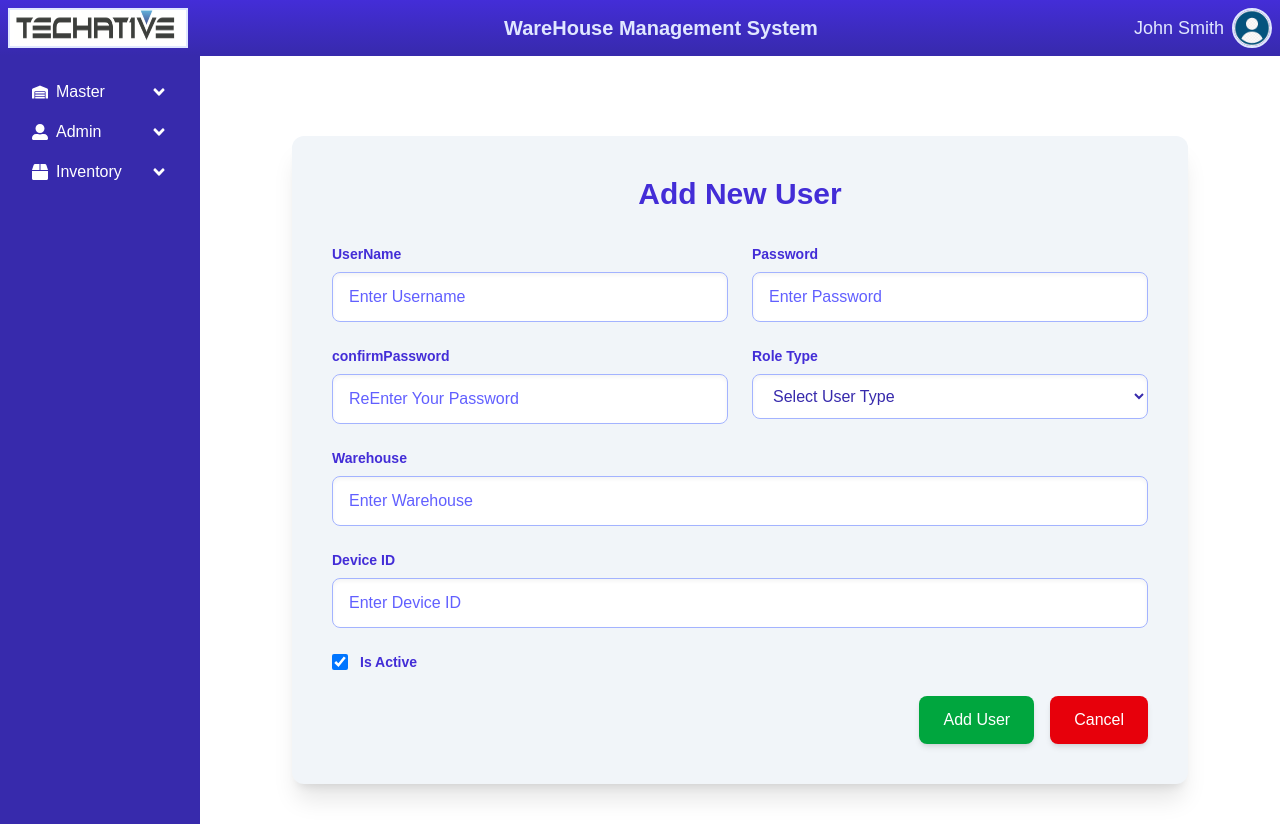
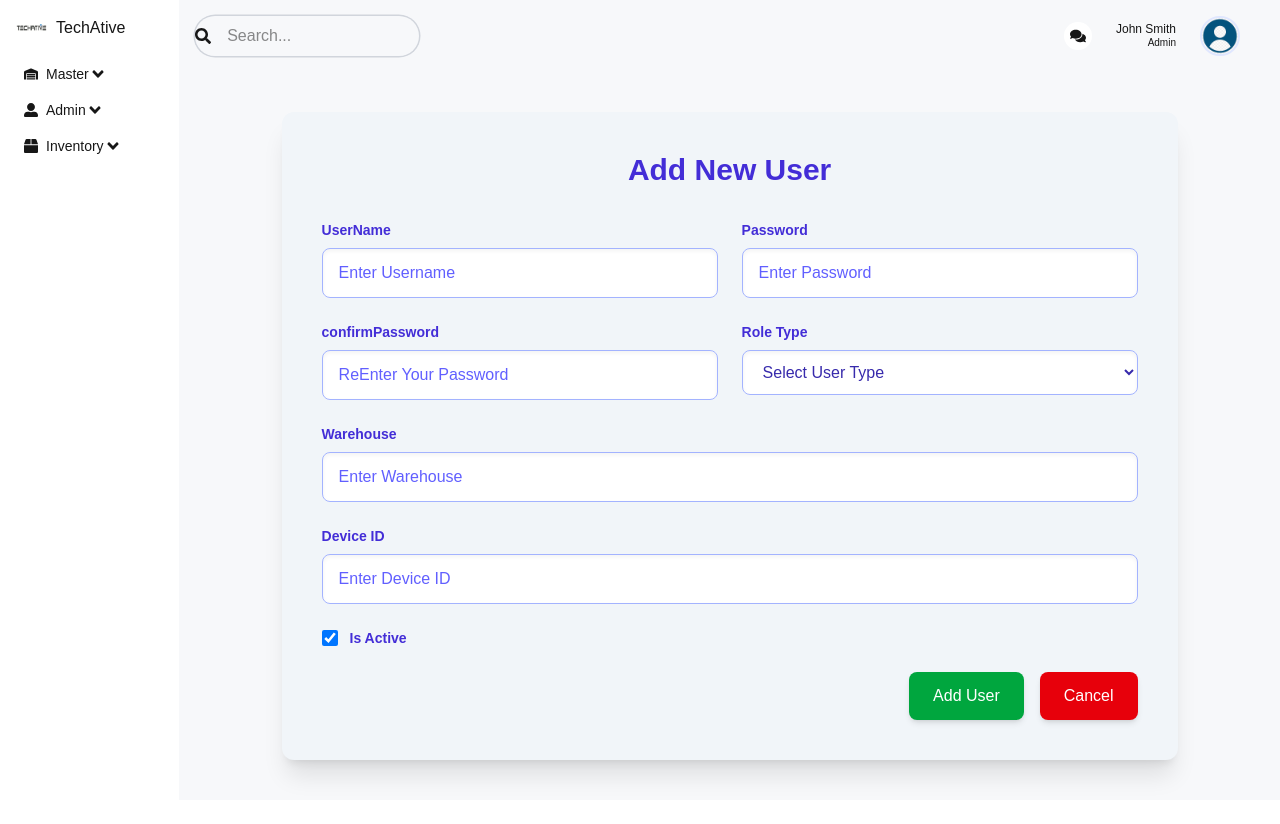
Before and after one commit to karthika3-k/WMSReactApp, a Next.js app: page /pages/adduser in a window 1280 px wide. After the commit the page ends 800 px from the top, so only its background shows below. Built offline with nearby package versions, Linux system fonts and the light colour scheme.

Commit message:
Initial Commit

```diff
--- a/src/app/auth/Login/page.tsx
+++ b/src/app/auth/Login/page.tsx
@@ -43,6 +43,7 @@ const LoginPage: React.FC = () => {
             }
             else {
                 localStorage.setItem('userName', username)
+                // localStorage.setItem('userRole', "Admin")
                 router.push('/pages/dashboard');
             }
 
--- a/src/app/component/Form/AddUserForm.tsx
+++ b/src/app/component/Form/AddUserForm.tsx
@@ -3,7 +3,11 @@ import { useRouter, useSearchParams } from "next/navigation";
 import { useEffect, useState } from "react";
 import api from "@/app/services/api";
 import { showErrorToast, showSuccessToast } from "@/app/utils/toastConfig";
-const user = localStorage.getItem("userName");
+//const user = localStorage.getItem("userName");
+let user=null
+if (typeof window !== "undefined") {
+    user = localStorage.getItem("userName");
+  }
 const AddUserForm: React.FC = () => {
     const [formData, setFormData] = useState({
         userId: 0,
--- a/src/app/component/Form/Dashboard.tsx
+++ b/src/app/component/Form/Dashboard.tsx
@@ -1,78 +1,33 @@
 "use client";
+import Link from 'next/link';
 import React from 'react';
+import Image from 'next/image';
+import Sidebar from '../Sidebar/Sidebar';
+import Navbar from '../Navbar/Navbar';
 
-const Dashboard: React.FC = () => {
+interface DashboardProps {
+  children: React.ReactNode;
+}
+const Dashboard: React.FC<DashboardProps> = ({ children }) => {
   return (
-    <div className="flex h-screen bg-gray-100">
-      {/* Sidebar */}
-      {/* <div className="w-64 bg-gray-800 text-white p-4">
-        <h2 className="text-xl font-bold text-center mb-8">Dashboard</h2>
-        <ul className="space-y-4">
-          <li><a href="#" className="block py-2 px-4 hover:bg-gray-700 rounded">Home</a></li>
-          <li><a href="#" className="block py-2 px-4 hover:bg-gray-700 rounded">Users</a></li>
-          <li><a href="#" className="block py-2 px-4 hover:bg-gray-700 rounded">Settings</a></li>
-          <li><a href="#" className="block py-2 px-4 hover:bg-gray-700 rounded">Analytics</a></li>
-        </ul>
-      </div> */}
-
-      {/* Main content area */}
-      <div className="flex-1 p-8">
-        {/* Header */}
-        {/* <div className="flex items-center justify-between mb-6">
-          <h1 className="text-2xl font-semibold">Welcome to Your Dashboard</h1>
-          <button className="px-4 py-2 bg-blue-500 text-white rounded-md hover:bg-blue-600 transition">Logout</button>
-        </div> */}
-
-        {/* Dashboard Widgets */}
-        <div className="grid grid-cols-3 gap-6">
-          {/* Widget 1 */}
-          {/* <div className="bg-white p-6 rounded-lg shadow-lg">
-            <h3 className="text-xl font-semibold mb-4">User Statistics</h3>
-            <p className="text-2xl font-bold text-blue-500">1,234</p>
-            <p className="text-sm text-gray-600">Total Users</p>
-          </div> */}
-
-          {/* Widget 2 */}
-          {/* <div className="bg-white p-6 rounded-lg shadow-lg">
-            <h3 className="text-xl font-semibold mb-4">Revenue</h3>
-            <p className="text-2xl font-bold text-green-500">$12,345</p>
-            <p className="text-sm text-gray-600">Total Revenue</p>
-          </div> */}
-
-          {/* Widget 3 */}
-          {/* <div className="bg-white p-6 rounded-lg shadow-lg">
-            <h3 className="text-xl font-semibold mb-4">Performance</h3>
-            <p className="text-2xl font-bold text-yellow-500">85%</p>
-            <p className="text-sm text-gray-600">Performance Score</p>
-          </div> */}
-        </div>
-
-        {/* Recent Activity */}
-        {/* <div className="mt-8">
-          <h2 className="text-xl font-semibold mb-4">Recent Activity</h2>
-          <div className="bg-white p-6 rounded-lg shadow-lg">
-            <ul className="space-y-4">
-              <li className="flex items-center justify-between">
-                <span className="text-sm text-gray-700">User John Doe registered</span>
-                <span className="text-xs text-gray-500">2 hours ago</span>
-              </li>
-              <li className="flex items-center justify-between">
-                <span className="text-sm text-gray-700">User Jane Smith logged in</span>
-                <span className="text-xs text-gray-500">4 hours ago</span>
-              </li>
-              <li className="flex items-center justify-between">
-                <span className="text-sm text-gray-700">New sale made: $1,234</span>
-                <span className="text-xs text-gray-500">6 hours ago</span>
-              </li>
-              <li className="flex items-center justify-between">
-                <span className="text-sm text-gray-700">User Mike Johnson updated profile</span>
-                <span className="text-xs text-gray-500">1 day ago</span>
-              </li>
-            </ul>
-          </div>
-        </div> */}
-      </div>
+    <div className="flex h-screen">
+    <div className='w-[14%] md:w-[8%] lg:w-[16%] xl:w-[14%] p-4'>
+      <Link href='/' className='flex items-center justify-center lg:justify-start gap-2'>
+        <Image
+          src="/Techativelogo.png"
+          alt="background image"
+          width={32}
+          height={32}
+        />
+        <span className='hidden lg:block'>TechAtive</span>
+      </Link>
+      <Sidebar/>
     </div>
+    <div className='w-[86%] md:w-[92%] lg:w-[84%] xl:w-[86%] bg-[#F7F8FA] overflow-scroll'>
+      <Navbar/>
+      {children}
+    </div>
+  </div>
   );
 };
 
--- a/src/app/component/Navbar/Navbar.tsx
+++ b/src/app/component/Navbar/Navbar.tsx
@@ -1,7 +1,7 @@
-"use client";
+"use client"
+import { FaSearch, FaComments, FaLock, FaSignOutAlt, FaEye, FaEyeSlash } from "react-icons/fa";
 import { useState } from "react";
-import { useRouter } from 'next/navigation'; // Use next.js router for redirection
-import { FaLock, FaSignOutAlt, FaEye, FaEyeSlash } from "react-icons/fa";
+import { useRouter } from 'next/navigation';
 
 // A simple confirmation dialog component
 const ConfirmationDialog: React.FC<{ onConfirm: () => void; onCancel: () => void }> = ({ onConfirm, onCancel }) => (
@@ -30,7 +30,7 @@ const PasswordChangeForm: React.FC<{ onCancel: () => void }> = ({ onCancel }) =>
     const handleSubmit = async (e: React.FormEvent) => {
         e.preventDefault();
         if (newPassword === confirmPassword) {
-            const userID = typeof window !== "undefined" ? localStorage.getItem("userID") : null;
+            const userID = typeof window !== "undefined" ? localStorage.getItem("userName") : null;
 
             if (userID) {
                 // Call your API to change the password here
@@ -118,18 +118,16 @@ const PasswordChangeForm: React.FC<{ onCancel: () => void }> = ({ onCancel }) =>
     );
 };
 
+
 const Navbar: React.FC = () => {
-    const router = useRouter(); // Using Next.js Router for navigation
+    const router = useRouter();
     const username = typeof window !== 'undefined' ? localStorage.getItem("userName") || "John Smith" : "John Smith";
+    const userRole = typeof window !== 'undefined' ? localStorage.getItem("userRole") || "Admin" : "Admin";
     const profileImageUrl = "/userlogo.png";
-    const companyLogo = "/Techativelogo.png"
-
     const [isDropdownOpen, setDropdownOpen] = useState(false);
     const [isLogoutDialogOpen, setLogoutDialogOpen] = useState(false);
     const [isPasswordChangeOpen, setPasswordChangeOpen] = useState(false);
-
     const toggleDropdown = () => setDropdownOpen(!isDropdownOpen);
-
     const handleLogout = () => setLogoutDialogOpen(true);
 
     const confirmLogout = () => {
@@ -137,7 +135,7 @@ const Navbar: React.FC = () => {
         localStorage.removeItem("username");
         localStorage.removeItem("userID");
         localStorage.removeItem("admin");
-        router.push("/"); // Redirect to home after logout
+        router.push("/");
         setLogoutDialogOpen(false);
     };
 
@@ -145,30 +143,29 @@ const Navbar: React.FC = () => {
 
     const openPasswordChangeForm = () => setPasswordChangeOpen(true);
     const closePasswordChangeForm = () => setPasswordChangeOpen(false);
-
     return (
-        <header className="w-full bg-gradient-to-b from-indigo-700 to-indigo-800 text-indigo-100 p-2 shadow-md flex justify-between items-center">
-            <div>
-                <img
-                    src={companyLogo}
-                    alt="Profile"
-                    className="w-45 h-10 border-2 border-indigo-100"
-                />
+        <div className="flex items-center justify-between p-4">
+            <div className="hidden md:flex items-center gap-2 tex-xs rounded-full ring-[1.5px] ring-gray-300">
+                <FaSearch />
+                <input type="text" placeholder="Search..." className="w-[200px] p-2 bg-transparent outline-none" />
             </div>
-            <h1 className="text-xl font-bold items-center">WareHouse Management System</h1>
-            <div className="flex items-center gap-6">
-                <div className="relative">
-                    <div className="flex items-center gap-2">
-                        <span className="text-lg text-indigo-100">{username}</span>
+            <div className="flex items-center gap-6 justify-end w-full">
+    <div className="bg-white rounded-full w-7 h-7 flex items-center justify-center cursor-pointer">
+        <FaComments />
+    </div>
+    <div className="flex flex-col">
+        <span className="text-xs leading-3 font-medium">{username}</span>
+        <span className="text-[10px] text-black-100 text-right">{userRole}</span>
+    </div>
     <img
         src={profileImageUrl}
         alt="Profile"
-                            className="w-10 h-10 rounded-full border-2 border-indigo-100"
+        className="w-10 h-10 rounded-full border-2 border-indigo-100 cursor-pointer"
         onClick={toggleDropdown}
     />
-                    </div>
+    <div>
     {isDropdownOpen && (
-                        <div className="absolute right-0 mt-2 w-48 bg-blue-400 text-Teal-100 rounded-lg shadow-lg">
+        <div className="absolute right-0 mt-2 w-48 bg-blue-400 text-teal-100 rounded-lg shadow-lg z-10"> {/* z-10 ensures the dropdown is above other elements */}
             <ul>
                 <li
                     onClick={openPasswordChangeForm}
@@ -190,34 +187,7 @@ const Navbar: React.FC = () => {
     </div>
 </div>
 
-            {isLogoutDialogOpen && <ConfirmationDialog onConfirm={confirmLogout} onCancel={cancelLogout} />}
-            {isPasswordChangeOpen && <PasswordChangeForm onCancel={closePasswordChangeForm} />}
-        </header>
+        </div>
     );
 };
-
 export default Navbar;
-
-
-
-
-
-
-
-
-
-// const Navbar: React.FC = () => {
-//     return (
-//         <header className="w-full bg-gray-900 text-white p-4 shadow-md">
-//             <div className="flex justify-between items-center">
-//                 <h1 className="text-xl font-bold">Warehouse Management System</h1>
-//                 <div className="flex items-center gap-4">
-//                     <button className="bg-blue-500 hover:bg-blue-600 px-4 py-2 rounded">
-//                         Sign Out
-//                     </button>
-//                 </div>
-//             </div>
-//         </header>
-//     );
-// };
-// export default Navbar;
--- a/src/app/component/Sidebar/Sidebar.tsx
+++ b/src/app/component/Sidebar/Sidebar.tsx
@@ -1,6 +1,6 @@
 "use client"
 import { useState } from "react";
-import { FaProductHunt, FaWarehouse, FaRecycle, FaRulerCombined, FaUserAlt, FaMobileAlt, FaBox, FaTruck, FaTruckLoading, FaStoreAlt,FaAngleUp, FaAngleDown, FaUserPlus } from 'react-icons/fa'
+import {FaWarehouse, FaRecycle, FaRulerCombined, FaUserAlt, FaMobileAlt, FaBox, FaTruck, FaTruckLoading, FaStoreAlt, FaAngleUp, FaAngleDown, FaUserPlus } from 'react-icons/fa'
 import Link from "next/link";
 
 const Sidebar: React.FC = () => {
@@ -41,8 +41,8 @@ const Sidebar: React.FC = () => {
     ];
 
     return (
-        <aside className="w-50 max-screen bg-indigo-800 text-white flex flex-col">
-            <nav className="flex-1 p-4">
+        <div className="mt-4 text-sm">
+
             {menuItems.map((item) => (
                 <div key={item.name}> {/* Ensure uniqueness of the key */}
                     <div className="relative">
@@ -50,25 +50,28 @@ const Sidebar: React.FC = () => {
                         {item.hasSubMenu ? (
                             <div
                                 onClick={() => toggleSubMenu(item.name.toLowerCase())}
-                                    className="block py-2 px-4 rounded flex items-center hover:bg-indigo-700 cursor-pointer"
+                                className="block py-2 px-2 rounded flex items-center hover:bg-indigo-700 cursor-pointer"
                             >
                                 {item.icon && (
                                     <span className="mr-2">
                                         {item.icon}
                                     </span>
                                 )}
+                                <span className="hidden lg:flex text-black-400 font-light items-center">
                                     {item.name}
                                     <button className="ml-auto text-lg">
-                                        {item.name === 'Inventory' || item.name === 'Admin' || item.name === 'Master' ? (
-                                            (item.name === 'Inventory' && isInventoryOpen) ||
-                                            (item.name === 'Admin' && isAdminOpen) ||
-                                            (item.name === 'Master' && isMasterOpen) ? (
+                                        {['Inventory', 'Admin', 'Master'].includes(item.name) && (
+                                            item.name === 'Inventory' && isInventoryOpen ||
+                                                item.name === 'Admin' && isAdminOpen ||
+                                                item.name === 'Master' && isMasterOpen ? (
                                                 <FaAngleUp />
                                             ) : (
                                                 <FaAngleDown />
                                             )
-                                        ) : null}
+                                        )}
                                     </button>
+                                </span>
+
                             </div>
                         ) : (
                             // Direct link for items with no submenus
@@ -77,20 +80,20 @@ const Sidebar: React.FC = () => {
                                 className="block py-2 px-4 rounded flex items-center hover:bg-teal-700"
                             >
                                 {item.icon && <span className="mr-2">{item.icon}</span>}
-                                    {item.name}
+                                <span className="hidden lg:flex text-black-400 font-light items-center"> {item.name}</span>
                             </Link>
                         )}
                     </div>
 
                     {/* Only show submenu if the parent is open */}
-                        {item.hasSubMenu && ((item.name === 'Inventory' && isInventoryOpen) || (item.name === 'Admin' && isAdminOpen) || (item.name === 'Master' && isMasterOpen)) && (
-                            <div className="pl-6 mt-2 transition-all duration-300 transform ease-in-out">
+                    {item.hasSubMenu && ((item.name === 'Inventory' && isInventoryOpen) || (item.name === 'Admin' && isAdminOpen) || (item.name === 'Master' && isMasterOpen)) &&  (
+                        <div className="pl-2 mt-2 transition-all duration-300 transform ease-in-out">
                             <div className="relative">
                                 {/* Vertical line with sliding effect */}
                                 <div
                                     className={`absolute left-0 top-0 h-full w-1 bg-indigo-600 rounded-tl-full rounded-br-full transition-all duration-300 transform ${isInventoryOpen ? 'translate-x-0' : '-translate-x-full'}`}
                                 ></div>
-                                    <div className="pl-6">
+                                <div className="pl-0">
                                     {/* Submenu items */}
                                     {item.name === 'Inventory' && inventorySubMenuItems.map((subItem) => (
                                         <Link
@@ -99,7 +102,7 @@ const Sidebar: React.FC = () => {
                                             className="block py-2 px-4 text-sm hover:bg-indigo-700 rounded-md flex items-center"
                                         >
                                             <span className="mr-2">{subItem.icon}</span>
-                                                {subItem.name}
+                                            <span className="hidden lg:flex text-black-400 font-light items-center"> {subItem.name}</span>
                                         </Link>
                                     ))}
                                     {item.name === 'Admin' && adminSubMenuItems.map((subItem) => (
@@ -109,7 +112,7 @@ const Sidebar: React.FC = () => {
                                             className="block py-2 px-4 text-sm hover:bg-indigo-700 rounded-md flex items-center"
                                         >
                                             <span className="mr-2">{subItem.icon}</span>
-                                                {subItem.name}
+                                            <span className="hidden lg:flex text-black-400 font-light items-center"> {subItem.name}</span>
                                         </Link>
                                     ))}
                                     {item.name === 'Master' && masterSubMenuItems.map((subItem) => (
@@ -119,7 +122,7 @@ const Sidebar: React.FC = () => {
                                             className="block py-2 px-4 text-sm hover:bg-indigo-700 rounded-md flex items-center"
                                         >
                                             <span className="mr-2">{subItem.icon}</span>
-                                                {subItem.name}
+                                            <span className="hidden lg:flex text-black-400 font-light items-center"> {subItem.name}</span>
                                         </Link>
                                     ))}
                                 </div>
@@ -128,8 +131,8 @@ const Sidebar: React.FC = () => {
                     )}
                 </div>
             ))}
-            </nav>
-        </aside>
+
+        </div>
     );
 };
 
--- a/src/app/pages/adduser/page.tsx
+++ b/src/app/pages/adduser/page.tsx
@@ -1,18 +1,13 @@
+import { Suspense } from 'react';
 import AddUserForm from "@/app/component/Form/AddUserForm";
-import Navbar from "@/app/component/Navbar/Navbar";
-import Sidebar from "@/app/component/Sidebar/Sidebar";
-
+import Dashboard from "@/app/component/Form/Dashboard";
 const adduser: React.FC = () => {
     return (
-        <div className="flex flex-col min-h-screen bg-gray-100 text-gray-900">
-            <Navbar />
-            <div className="flex">
-                <Sidebar />
-                <main className="flex-1 p-10 bg-white">
-                    <AddUserForm/>
-                </main>
-            </div>
-        </div>
+            <Dashboard>
+                 <Suspense fallback={<div>Loading...</div>}>
+                <AddUserForm />
+                </Suspense>
+            </Dashboard>
     );
 };
 export default adduser;
```
Also changed, not shown: src/app/component/Form/Admin.tsx (added, +11 -0 lines), src/app/component/Form/LoginForm.tsx (+43 -22 lines), src/app/component/Grid/Grid.tsx (added, +31 -0 lines), src/app/pages/admin/page.tsx (added, +10 -0 lines), src/app/pages/dashboard/page.tsx (+4 -11 lines), public/wms2.jpg (added). Lines whose indentation alone changed are shown as unchanged.
